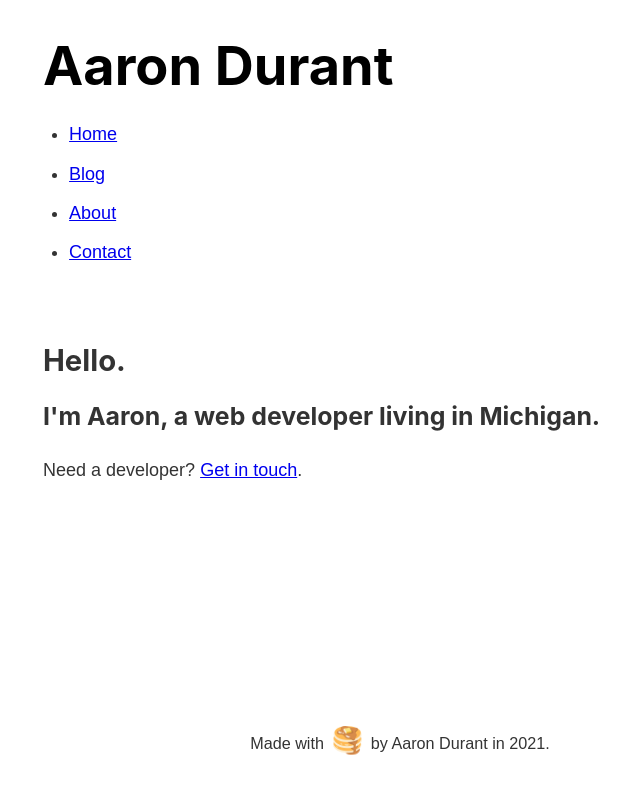
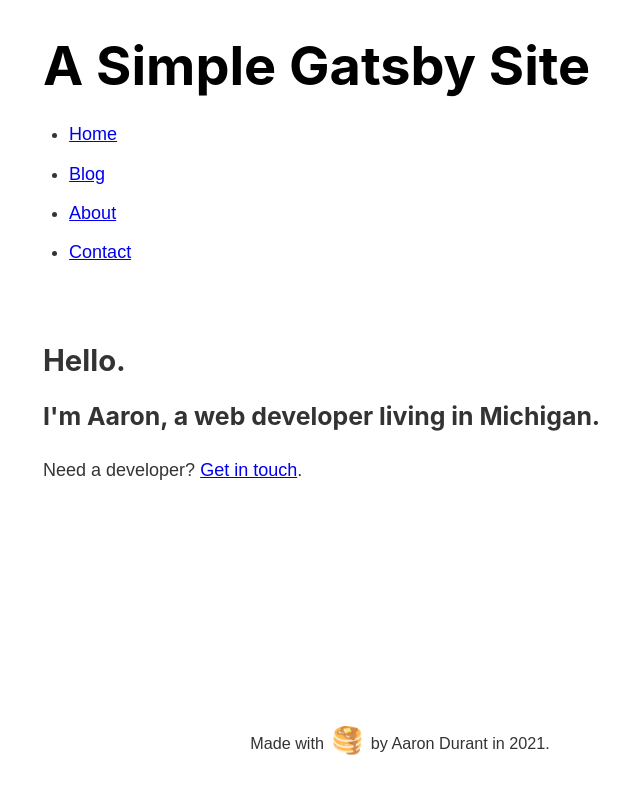
Before and after one commit to AaronRDurant/great-gatsby-bootcamp, a Gatsby site: page / in a window 1280 px wide. Shown: the whole page, without its empty margins (240-880 px from the left). Built offline with nearby package versions, Linux system fonts and the light colour scheme; Gatsby itself is replaced by a stand-in of ours.

Commit message:
Dynamically source metadata with GraphQL

```diff
--- a/gatsby-config.js
+++ b/gatsby-config.js
@@ -1,11 +1,8 @@
-/**
- * Configure your Gatsby site with this file.
- *
- * See: https://www.gatsbyjs.com/docs/gatsby-config/
- */
-
 module.exports = {
-  /* Your site config here */
+  siteMetadata: {
+    title: "A Simple Gatsby Site",
+    author: "Aaron Durant",
+  },
   plugins: [
     "gatsby-plugin-sass",
   ],
--- a/src/components/footer.js
+++ b/src/components/footer.js
@@ -1,12 +1,23 @@
 import React from 'react'
+import { graphql, useStaticQuery } from 'gatsby'
 import { footer, pancakes } from './footer.module.scss'
 
 const Footer = () => {
+  const data = useStaticQuery(graphql`
+    query {
+      site {
+        siteMetadata {
+          author
+        }
+      }
+    }
+  `)
+
   return (
     <p className={footer}>
       Made with
       <span role="img" aria-label="Pancakes emoji" className={pancakes}> 🥞 </span>
-      by Aaron Durant in 2021.
+      by {data.site.siteMetadata.author} in 2021.
     </p>
   )
 }
--- a/src/components/header.js
+++ b/src/components/header.js
@@ -1,14 +1,24 @@
 import React from 'react'
-import { Link } from 'gatsby'
+import { Link, graphql, useStaticQuery } from 'gatsby'
 import { header, title, navList, navItem, activeNavItem } from './header.module.scss'
 
 const Header = () => {
+  const data = useStaticQuery(graphql`
+    query {
+      site {
+        siteMetadata {
+          title
+        }
+      }
+    }
+  `)
+
   return (
     <div>
       <header className={header}>
         <h1>
           <Link className={title} to="/">
-            Aaron Durant
+            {data.site.siteMetadata.title}
           </Link>
         </h1>
         <nav>
```
